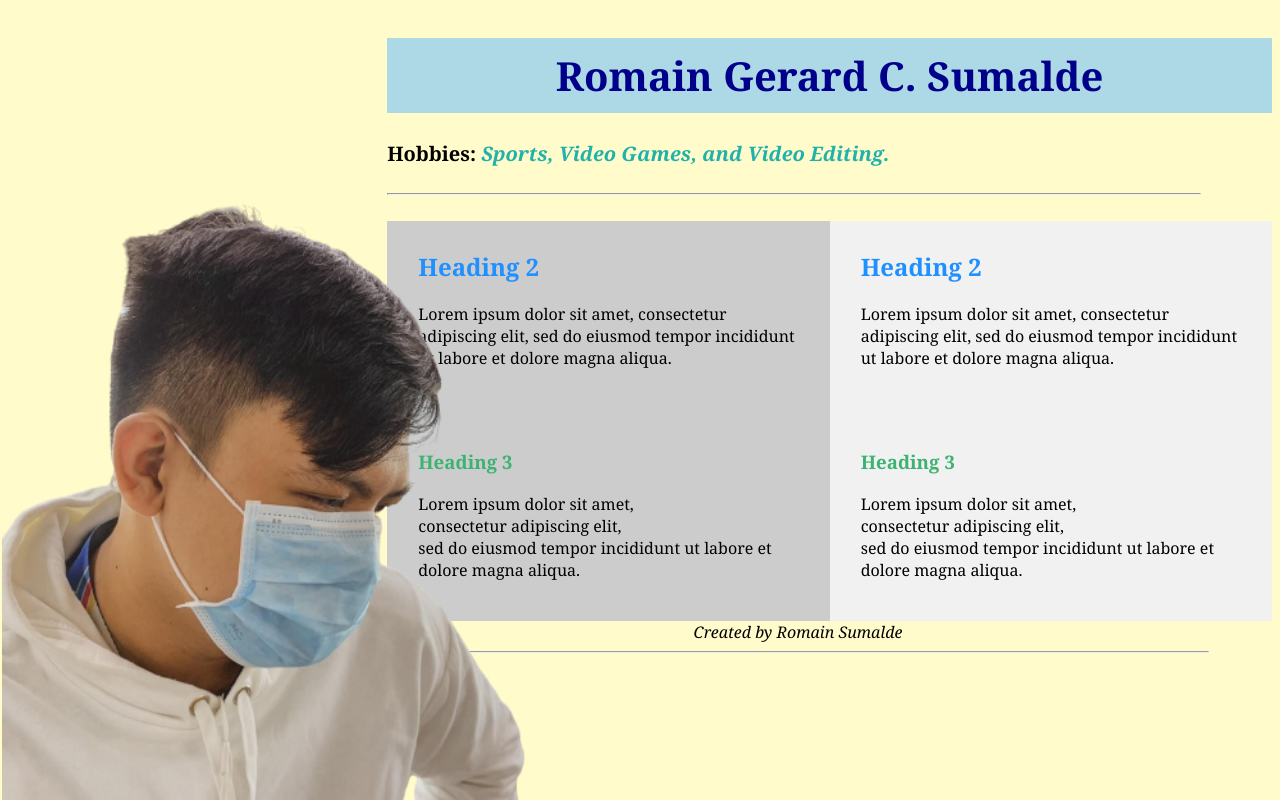
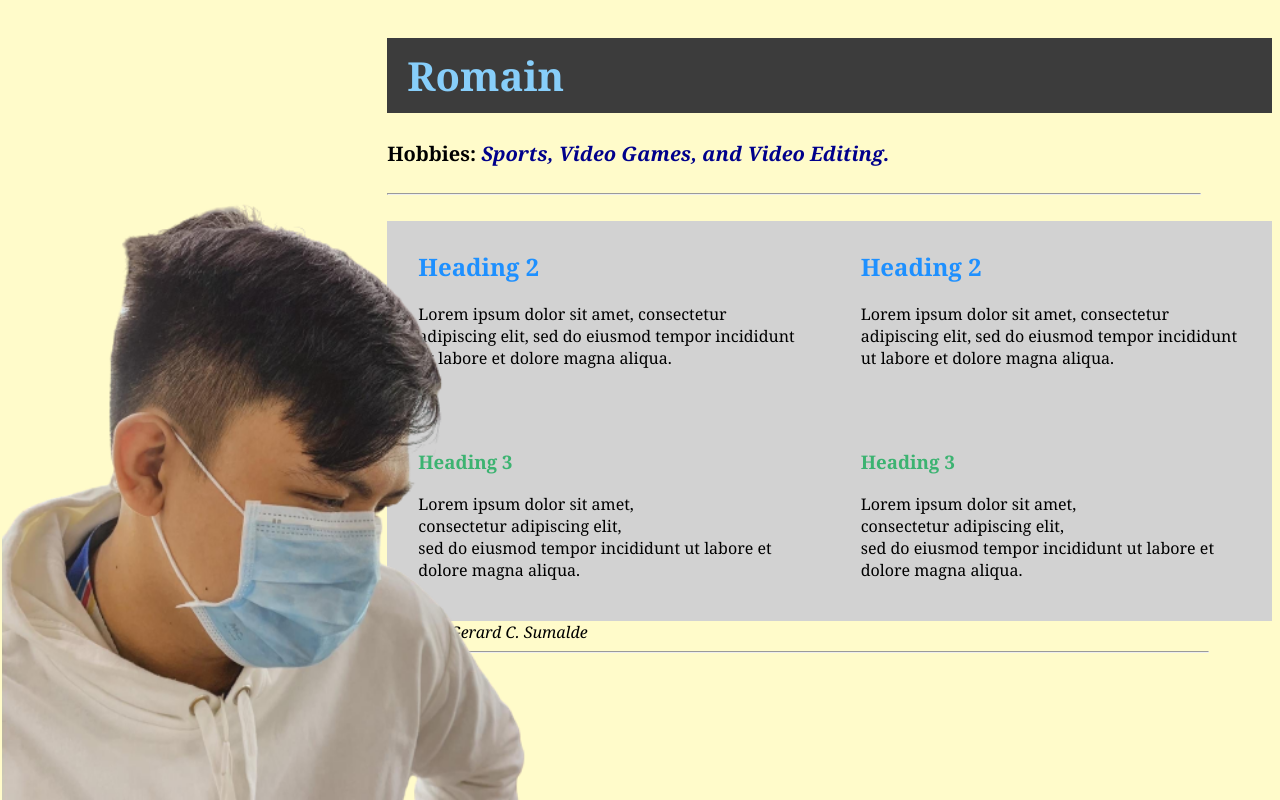
Before and after one commit to RomainSumalde/lab2, a PHP site: page / in a window 1280 px wide. Run offline with PHP 8.4, Linux system fonts and the light colour scheme.

Commit message:
CSS Colors

```diff
--- a/week3/index.html
+++ b/week3/index.html
@@ -15,7 +15,7 @@
         <!--<a href="https://github.com/RomainSumalde"> </a>--><img src = "Images/picture.png" alt="picture">
     </div>
     <div class="details">
-        <h1 id="myHeader"><span>Romain Gerard C. Sumalde</span></h1>
+        <h1 id="myHeader"><span>Romain</span></h1>
         <h4>Hobbies: <em>Sports, Video Games, and Video Editing.</em></h4>
         <hr>
     </div>
@@ -45,7 +45,7 @@
     </article>
     <section>
         <address>
-            Created by Romain Sumalde<br>
+            Romain Gerard C. Sumalde<br>
         </address>
         <hr>
     </section>
--- a/week3/styles.css
+++ b/week3/styles.css
@@ -14,7 +14,7 @@ h3 {
     color: mediumseagreen;
 }
 em {
-    color: lightseagreen;
+    color: darkblue;
 }
 p {
     color: #000;
@@ -33,7 +33,8 @@ pre {
     margin-right: 8%;
 }
 span {
-    color: darkblue;
+    padding-left: 10px;
+    color: lightskyblue;
     font-family: Cambria, Cochin, Georgia, Times, 'Times New Roman', serif;
 }
 .picture {
@@ -58,10 +59,10 @@ span {
 }
 
 #myHeader {
-    background-color: lightblue;
+    background-color: #3c3c3c;
     color: black;
     padding: 10px;
-    text-align: center;
+    text-align: left;
   }
 article {
   float: left;
@@ -69,6 +70,7 @@ article {
   width: 35%;
   background-color: #f1f1f1;
   height: 200px;
+  background-color: rgb(210, 210, 210);
 }
 nav {
   float: left;
@@ -77,6 +79,7 @@ nav {
   background: #ccc;
   padding: 10px;
   margin-left: 30%;
+  background-color: rgb(210, 210, 210);
 }
 @media screen and (max-width: 800px) {
   .left, .main, .right {
@@ -89,8 +92,5 @@ section {
     margin-top: 25%;
     font-family: Cambria, Cochin, Georgia, Times, 'Times New Roman', serif;
 }
-address {
-    text-align: center;
-}
 
 /* use this to comment in CSS */
```
